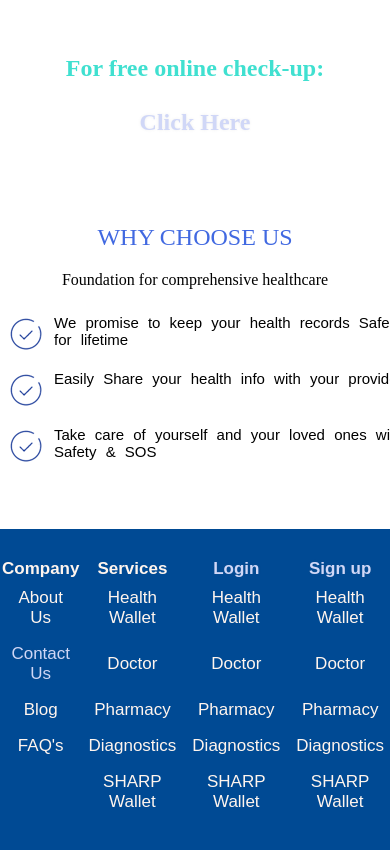
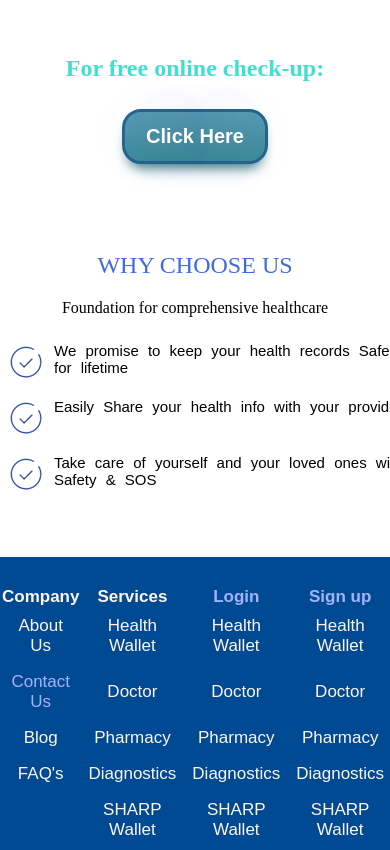
Before and after one commit to lashiv/HC, a plain HTML site: page index.html in a window 390 px wide. Shown: the part 3126-3976 px from the top of the page. Drawn offline with Linux system fonts and the light colour scheme.

Commit message:
Update style-health.css

```diff
--- a/style-health.css
+++ b/style-health.css
@@ -253,7 +253,7 @@ font-family: 'Ubuntu', sans-serif;
 
 a {
     text-shadow: 0px 0px 3px rgba(117, 117, 117, 0.12);
-    color: rgb(208, 215, 247);
+    color: rgb(161, 178, 253);
     text-decoration: none
 }
 
@@ -266,3 +266,30 @@ a {
     color: lightcyan;
     background-color: rgb(209, 240, 255);
 }
+.test
+{
+	box-shadow: 0px 10px 14px -7px #276873;
+	background:linear-gradient(to bottom, #599bb3 5%, #408c99 100%);
+	background-color:#599bb3;
+	border-radius:19px;
+	border:3px solid #29668f;
+	display:inline-block;
+	cursor:pointer;
+	color:#ffffff;
+	font-family:Arial;
+	font-size:20px;
+	font-weight:bold;
+	padding:13px 21px;
+	text-decoration:none;
+	text-shadow:0px 0px 50px #3d768a;
+}
+.test:hover
+{
+	background:linear-gradient(to bottom, #408c99 5%, #599bb3 100%);
+	background-color:#408c99;
+}
+.test:active
+{
+	position:relative;
+	top:1px;
+}
```
